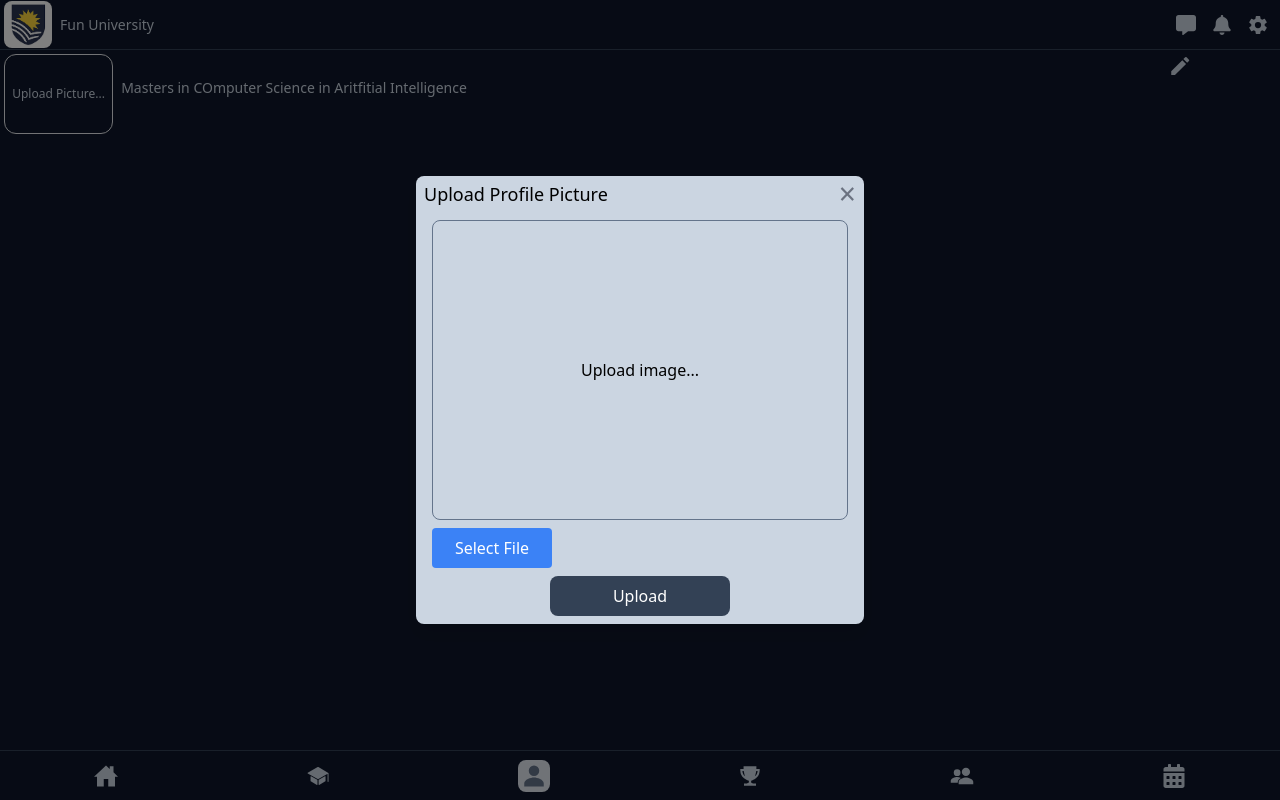
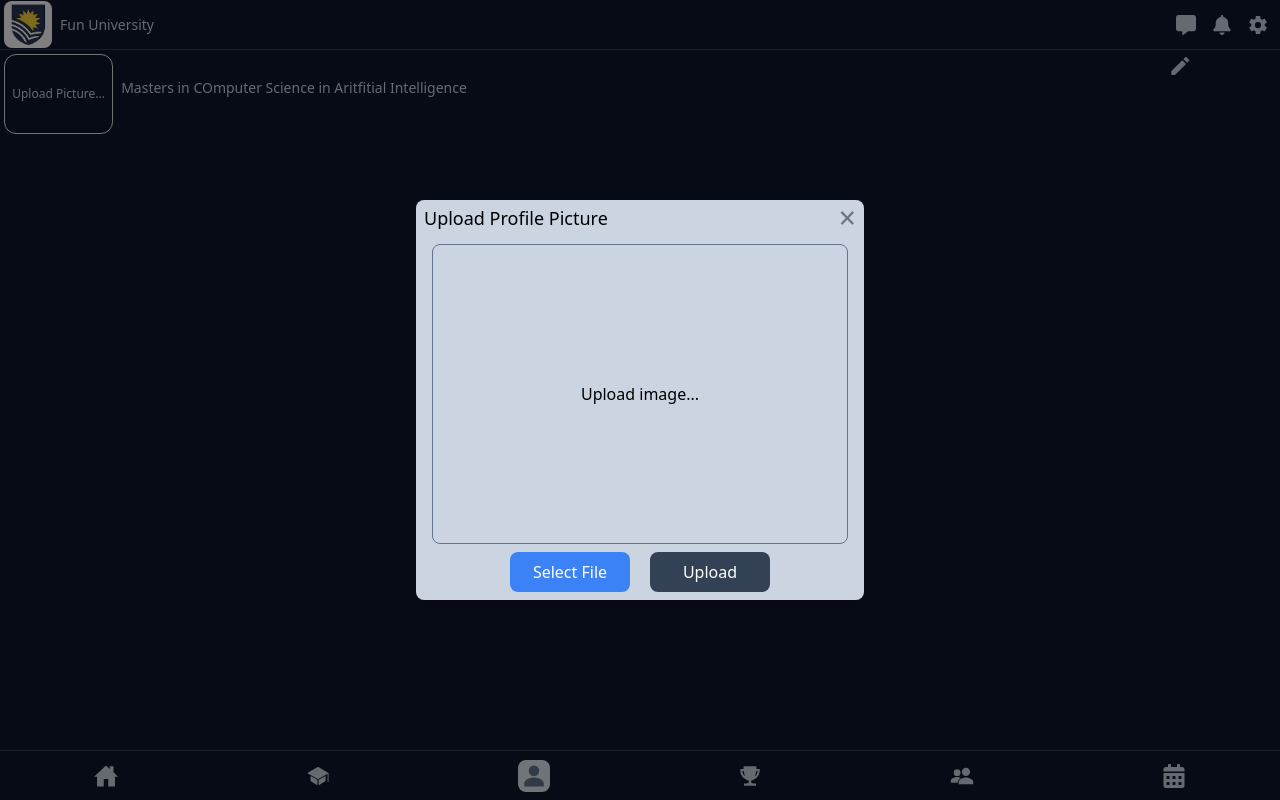
Before and after one commit to TheBigBookMan/UniMate-client, a React (Vite) app: page /profile in a window 1280 px wide. Both pictures are taken after a click on the element "Upload Picture...". Built offline with nearby package versions, Linux system fonts and the light colour scheme; no server answers.

Commit message:
add in upload profile picture to back end in Bio

```diff
--- a/src/components/features/Profile/Bio.tsx
+++ b/src/components/features/Profile/Bio.tsx
@@ -2,12 +2,14 @@ import { MdEdit } from "react-icons/md";
 import Popup from "../../common/Elements/Popup";
 import { useRef, useState } from "react";
 import { RotatingLines } from "react-loader-spinner";
+import { api } from "../../../utils/api";
 
 interface BioInterface {
     bioInfo: Bio;
+    StudentId: string;
 }
 
-const Bio = ({ bioInfo }: BioInterface) => {
+const Bio = ({ bioInfo, StudentId }: BioInterface) => {
     const [uploadProfilePicModal, setUploadProfilePicModal] =
         useState<boolean>(false);
     const [uploadedProfilePic, setUploadedProfilePic] = useState<string>("");
@@ -51,20 +53,23 @@ const Bio = ({ bioInfo }: BioInterface) => {
             console.log(selectedFile);
             const formData = new FormData();
             formData.append("file", selectedFile);
+            formData.append("studentId", StudentId);
+
             // TODO upload to S3 bucket
 
-            // const response = await fetch('https://your-backend-url/upload', {
-            //     method: 'POST',
-            //     body: formData,
-            // });
+            const response = await api.post("/api/profile", formData, {
+                headers: {
+                    "Content-Type": "multipart/form-data",
+                },
+            });
 
-            // if (!response.ok) {
-            //     throw new Error('Failed to upload image');
-            // }
+            if (!response) {
+                throw new Error("Failed to upload image");
+            }
 
-            // // Handle the response from your backend if necessary
-            // const data = await response.json();
-            // console.log(data);
+            // Handle the response from your backend if necessary
+
+            console.log(response);
 
             setUploadLoading(false);
         } catch (err) {
@@ -96,6 +101,7 @@ const Bio = ({ bioInfo }: BioInterface) => {
                         </div>
                     )}
 
+                    <div className="flex justify-center gap-5 w-full">
                         <div className="flex flex-col ">
                             <input
                                 type="file"
@@ -105,17 +111,16 @@ const Bio = ({ bioInfo }: BioInterface) => {
                             />
                             <button
                                 type="button"
-                            className="px-4 py-2 bg-blue-500 text-white rounded hover:bg-blue-700 w-[120px]"
+                                className="px-4 py-2 bg-blue-500 text-white rounded-lg hover:bg-blue-700 w-[120px]"
                                 onClick={handleButtonClick}
                             >
                                 Select File
                             </button>
                         </div>
 
-                    <div className="w-full flex justify-center ">
                         <button
                             onClick={uploadProfilePic}
-                            className="flex items-center justify-center w-[180px] h-[40px] rounded-lg bg-slate-700 hover:bg-slate-600 cursor-pointer"
+                            className="flex items-center justify-center w-[120px] h-[40px] rounded-lg bg-slate-700 hover:bg-slate-600 cursor-pointer"
                         >
                             {uploadLoading ? (
                                 <div className="flex justify-center items-center">
--- a/src/pages/Profile.tsx
+++ b/src/pages/Profile.tsx
@@ -53,7 +53,7 @@ const Profile = () => {
     return (
         <div className="flex flex-col w-full h-full overflow-y-auto">
             {!isLoading ? (
-                bioInfo && <Bio bioInfo={bioInfo} />
+                bioInfo && <Bio bioInfo={bioInfo} StudentId={user?.StudentId} />
             ) : (
                 <div className="flex items-center justify-center w-full h-full">
                     <RotatingLines
```
Lines whose indentation alone changed are shown as unchanged.
